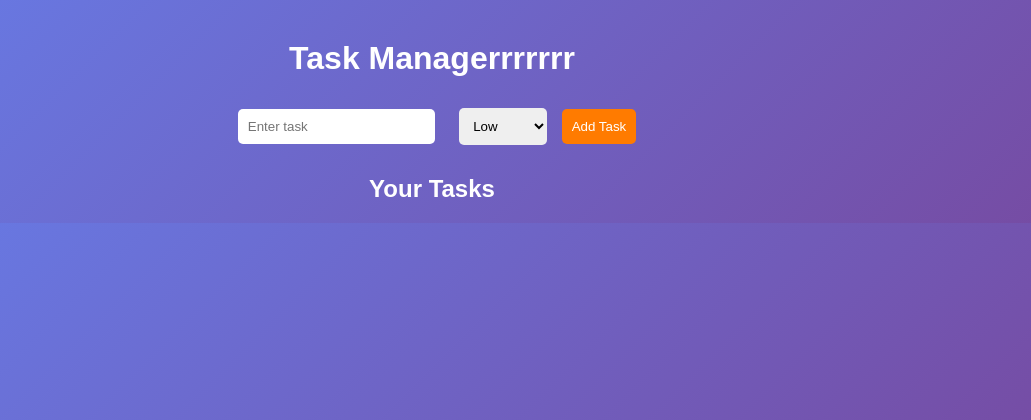
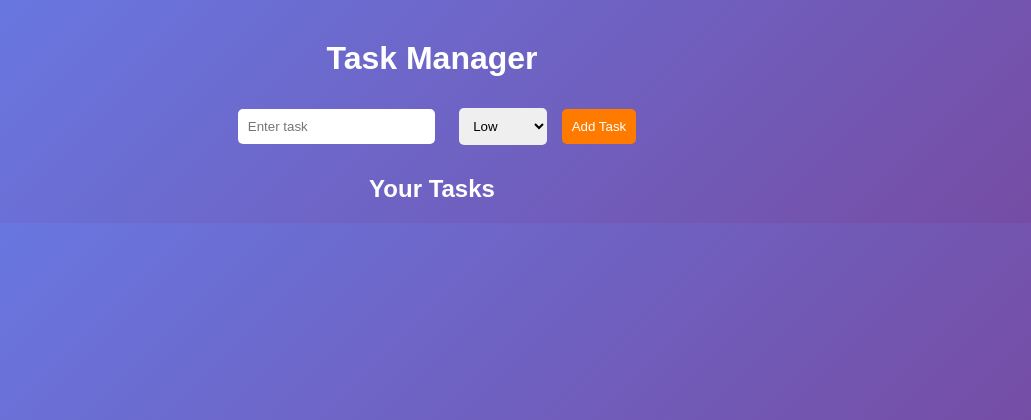
Before and after one commit to vinayashree06/flask-jenkins, a Flask app: page / in a window 1280 px wide. Shown: the top 420 px of the page, without its empty margins (208-1239 px from the left). Run offline with Flask 3, Linux system fonts and the light colour scheme; data that the repository does not hold is empty.

Commit message:
Fix title and heading typos in index.html

```diff
--- a/templates/index.html
+++ b/templates/index.html
@@ -1,7 +1,7 @@
 <!DOCTYPE html>
 <html>
 <head>
-    <title>Task Managerrr</title>
+    <title>Task Manager</title>
     <style>
         body {
             font-family: Arial;
@@ -64,7 +64,7 @@
 <body>
 
 <div class="container">
-    <h1> Task Managerrrrrrr</h1>
+    <h1> Task Manager</h1>
 
     <form action="/add" method="POST">
         <input type="text" name="title" placeholder="Enter task" required>
```
